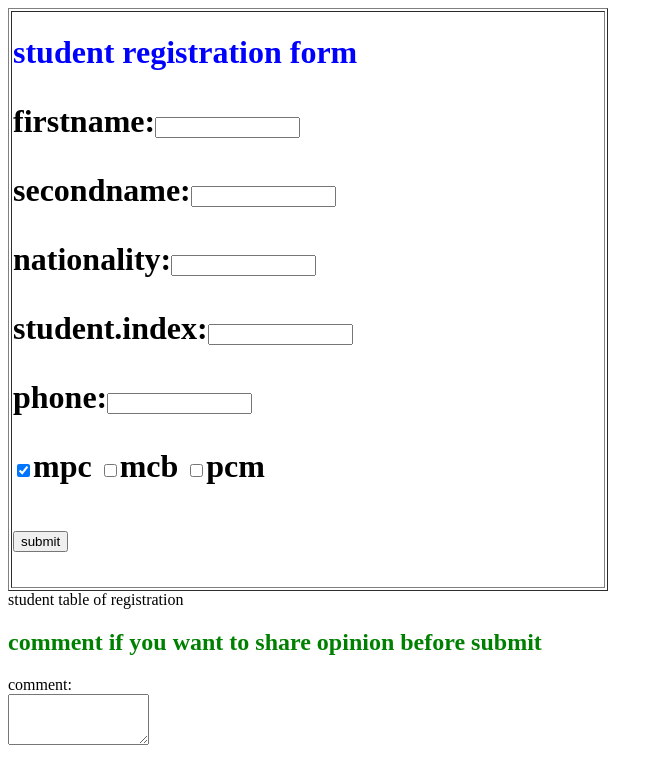
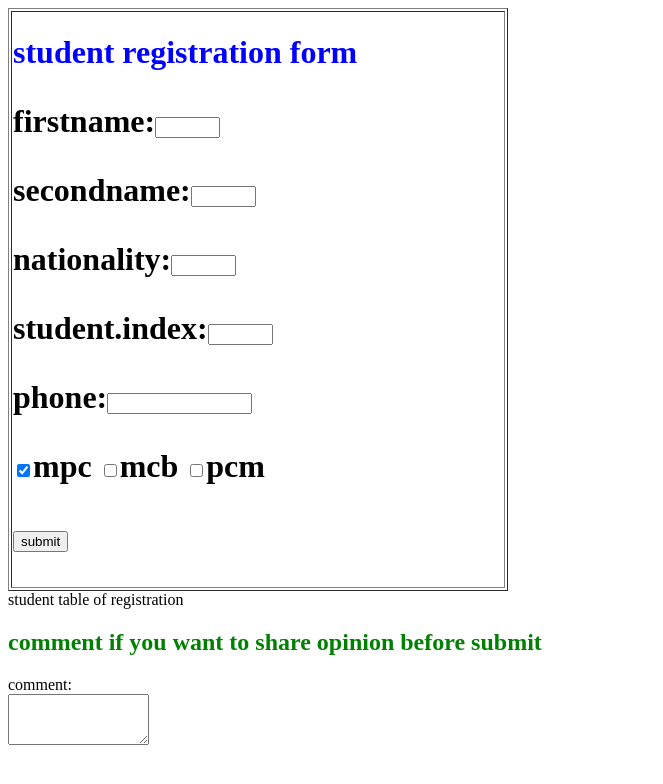
Before and after one commit to Idahemuka/form, a plain HTML site: page index.html in a window 1280 px wide. Shown: the whole page, without its empty margins (0-663 px from the left). Drawn offline with Linux system fonts and the light colour scheme.

Commit message:
Update index.html

```diff
--- a/index.html
+++ b/index.html
@@ -16,15 +16,15 @@
 <title>efotec student student form</title>
 </head>
 <body>
-<table border="1" width="600" height="400" align="top">
+<table border="1" width="500" height="400" align="top">
 <tr>
 <td>
 <P><h1><font color="blue"> student registration form</font color="blue></h1></p>
-<form action="https://formspree.io/kidahemuka@gmail.com" method="post">
-<p>firstname:<input type="text" name="fname" size="15"></p>
-<p>secondname:<input type="text" name="lname" size="15"></p>
-<p>nationality:<input type="text" name="country" size="15"></p>
-<P>student.index:<input type="text" name="index" size="15"></p>
+<form action="https://formspree.io/kidahemuka@gmail.com" method="get">
+<p>firstname:<input type="text" name="fname" size="5"></p>
+<p>secondname:<input type="text" name="lname" size="5"></p>
+<p>nationality:<input type="text" name="country" size="5"></p>
+<P>student.index:<input type="text" name="index" size="5"></p>
 <p>phone:<input type="text" name="phone" size="15"></p>
 <p>
 <label><input type="checkbox" name="section" checked="checked">mpc</label>
```
